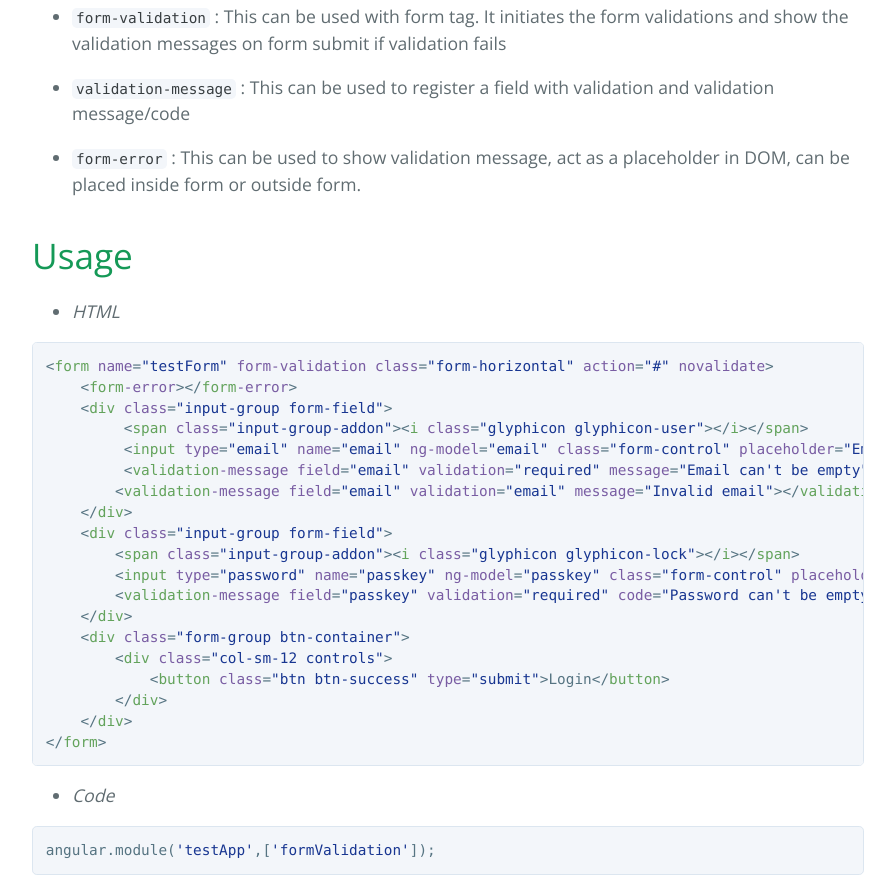
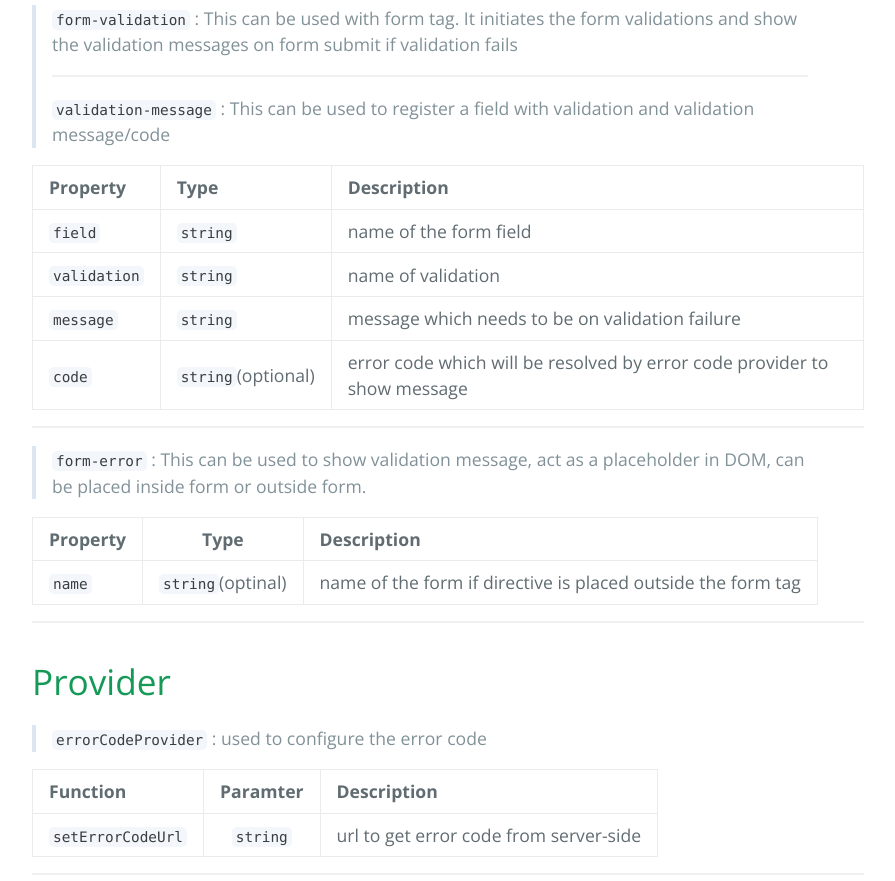
Before and after one commit to angular-libs/angular-form-validation, a plain HTML site: page index.html in a window 1280 px wide. Shown: the part 619-1500 px from the top of the page, without its empty margins (192-1087 px from the left). Drawn offline with nearby package versions, Linux system fonts and the light colour scheme.

Commit message:
Create gh-pages branch via GitHub

```diff
--- a/index.html
+++ b/index.html
@@ -28,11 +28,98 @@
 <h1>
 <a id="directives" class="anchor" href="#directives" aria-hidden="true"><span class="octicon octicon-link"></span></a>Directives</h1>
 
-<ul>
-<li><p><code>form-validation</code> : This can be used with form tag. It initiates the form validations and show the validation messages on form submit if validation fails</p></li>
-<li><p><code>validation-message</code> : This can be used to register a field with validation and validation message/code</p></li>
-<li><p><code>form-error</code> : This can be used to show validation message, act as a placeholder in DOM, can be placed inside form or outside form.</p></li>
-</ul>
+<blockquote>
+<p><code>form-validation</code> : This can be used with form tag. It initiates the form validations and show the validation messages on form submit if validation fails</p>
+
+<hr>
+
+<p><code>validation-message</code> : This can be used to register a field with validation and validation message/code</p>
+</blockquote>
+
+<table>
+<thead>
+<tr>
+<th align="left">Property</th>
+<th align="left">Type</th>
+<th align="left">Description</th>
+</tr>
+</thead>
+<tbody>
+<tr>
+<td align="left"><code>field</code></td>
+<td align="left"><code>string</code></td>
+<td align="left">name of the form field</td>
+</tr>
+<tr>
+<td align="left"><code>validation</code></td>
+<td align="left"><code>string</code></td>
+<td align="left">name of validation</td>
+</tr>
+<tr>
+<td align="left"><code>message</code></td>
+<td align="left"><code>string</code></td>
+<td align="left">message which needs to be on validation failure</td>
+</tr>
+<tr>
+<td align="left"><code>code</code></td>
+<td align="left">
+<code>string</code>(optional)</td>
+<td align="left">error code which will be resolved by error code provider to show message</td>
+</tr>
+</tbody>
+</table>
+
+<hr>
+
+<blockquote>
+<p><code>form-error</code> : This can be used to show validation message, act as a placeholder in DOM, can be placed inside form or outside form.</p>
+</blockquote>
+
+<table>
+<thead>
+<tr>
+<th align="left">Property</th>
+<th align="center">Type</th>
+<th align="left">Description</th>
+</tr>
+</thead>
+<tbody>
+<tr>
+<td align="left"><code>name</code></td>
+<td align="center">
+<code>string</code>(optinal)</td>
+<td align="left">name of the form if directive is placed outside the form tag</td>
+</tr>
+</tbody>
+</table>
+
+<hr>
+
+<h1>
+<a id="provider" class="anchor" href="#provider" aria-hidden="true"><span class="octicon octicon-link"></span></a>Provider</h1>
+
+<blockquote>
+<p><code>errorCodeProvider</code> : used to configure the error code</p>
+</blockquote>
+
+<table>
+<thead>
+<tr>
+<th align="left">Function</th>
+<th align="center">Paramter</th>
+<th align="left">Description</th>
+</tr>
+</thead>
+<tbody>
+<tr>
+<td align="left"><code>setErrorCodeUrl</code></td>
+<td align="center"><code>string</code></td>
+<td align="left">url to get error code from server-side</td>
+</tr>
+</tbody>
+</table>
+
+<hr>
 
 <h1>
 <a id="usage" class="anchor" href="#usage" aria-hidden="true"><span class="octicon octicon-link"></span></a>Usage</h1>
```
Also changed, not shown: params.json (+1 -1 lines).
